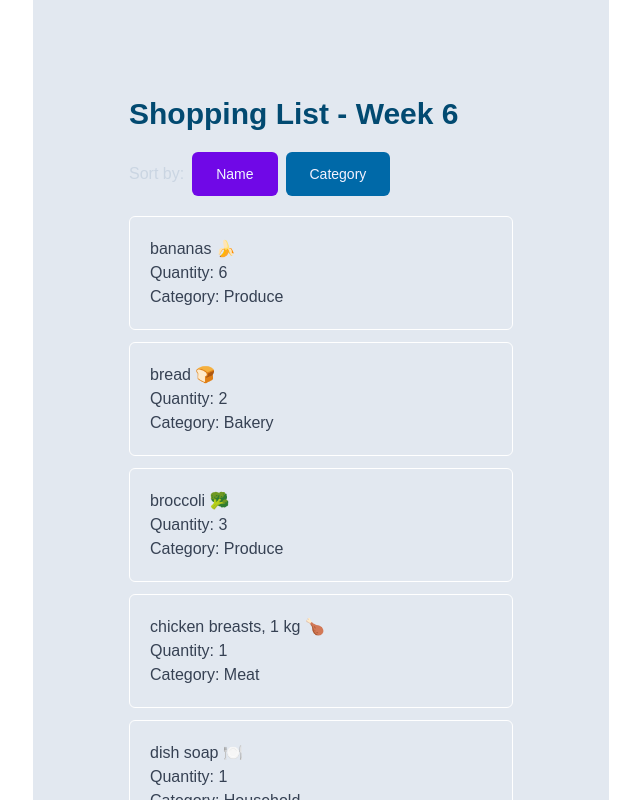
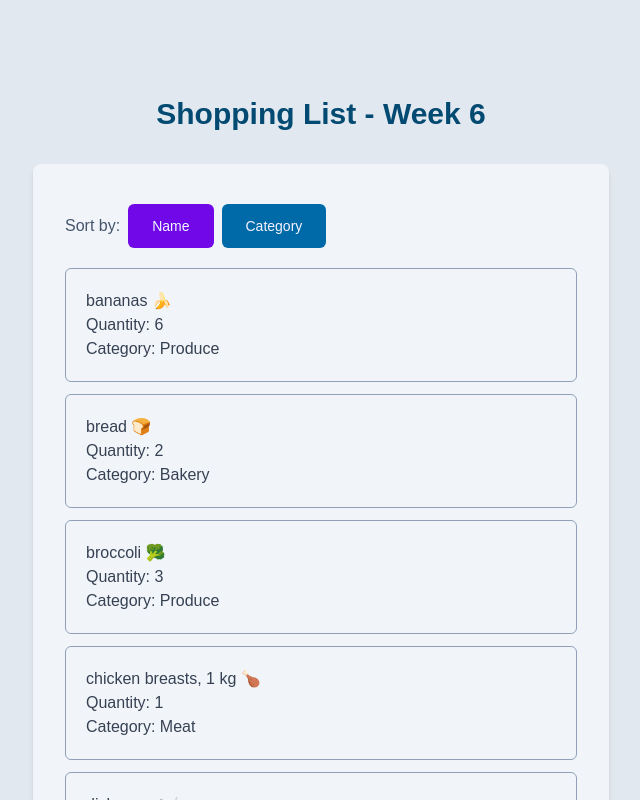
Before and after one commit to louielynmata/cprg306-assignments, a Next.js app: page /week-6 in a window 1280 px wide. Shown: the top 800 px of the page, without its empty margins (319-959 px from the left). Built offline with nearby package versions, Linux system fonts and the light colour scheme.

Commit message:
Updated global helper styles.js, item.js and page.js, Changed .css semantics and container. Added dark and light mode.

```diff
--- a/app/styles.js
+++ b/app/styles.js
@@ -17,6 +17,9 @@ export const navContainer = "flex-auto flex-col gap-2 mt-5";
 
 export const whiteContainer = "bg-white p-8 rounded-lg box-border shadow-md";
 
+export const darkContainer =
+  "bg-slate-100 dark:bg-slate-800 p-8 rounded-lg box-border shadow-md";
+
 export const buttonStyling =
   "py-3 px-6 rounded-md transition-all duration-200 hover:translate-y-1 box-shadow: var(--shadow-sm)";
 
--- a/app/week-6/item.js
+++ b/app/week-6/item.js
@@ -14,8 +14,9 @@ export default function Item({
   category = "Uncategorized",
 }) {
   // Constants for Page
-  const itemListStyle = "border w-full border-white p-5 rounded-md gap-2";
-  // Render JSX
+  const itemListStyle =
+    "border w-full border-slate-400 dark:border-slate-100 p-5 rounded-md gap-2";
+  // Render JSX return (
   return (
     <li className={itemListStyle}>
       <p>{name}</p>
--- a/app/week-6/page.js
+++ b/app/week-6/page.js
@@ -3,9 +3,14 @@ Louielyn Mata - CRPG 306-B WEBDEV2
 Assignment Week 6
 */
 "use client";
-import { useState, useRef } from "react";
+import { useState } from "react";
 import ItemList from "./item-list";
-import { pageContainerMed, h1Styling, buttonStyling } from "../styles";
+import {
+  pageContainer,
+  h1Styling,
+  buttonStyling,
+  darkContainer,
+} from "../styles";
 import itemsArray from "./items.json";
 
 /**
@@ -17,7 +22,10 @@ import itemsArray from "./items.json";
 export default function Page() {
   const [sortBy, setSortBy] = useState("name");
 
-  // button selected state styling
+  /**
+   * Get the button selected state styling.
+   * @param {*} field - The field to check.
+   */
   const btnSelected = (field) => {
     return sortBy === field
       ? "bg-violet-700 text-sky-50 hover:bg-violet-700"
@@ -25,12 +33,19 @@ export default function Page() {
   };
 
   return (
-    <main className={pageContainerMed }>
-      <h1 className={`${h1Styling} w-full text-sky-900 dark:text-sky-200`}>
+    <main className={pageContainer}>
+      <header>
+        <h1
+          className={`${h1Styling} w-full text-left text-sky-900 dark:text-sky-200`}
+        >
           Shopping List - Week 6
         </h1>
-      <section className="mt-2 mb-5 flex w-full items-center gap-2 align-middle">
-        <p className="text-slate-300">Sort by: </p>
+      </header>
+      <section className={`${darkContainer} mt-5 w-xl`}>
+        <article
+          className={`mt-2 mb-5 flex w-full items-center gap-2 align-middle`}
+        >
+          <p className="text-slate-600 dark:text-slate-300">Sort by: </p>
           <button
             className={`${buttonStyling} cursor-pointer text-sm active:bg-violet-700 ${btnSelected("name")}`}
             onClick={() => setSortBy("name")}
@@ -43,8 +58,8 @@ export default function Page() {
           >
             Category
           </button>
-      </section>
-      <section className="w-full">
+        </article>
+
         {/* Render the ItemList component with itemsArray as props */}
         <ItemList items={itemsArray} sortBy={sortBy} />
       </section>
```
Lines whose indentation alone changed are shown as unchanged.
